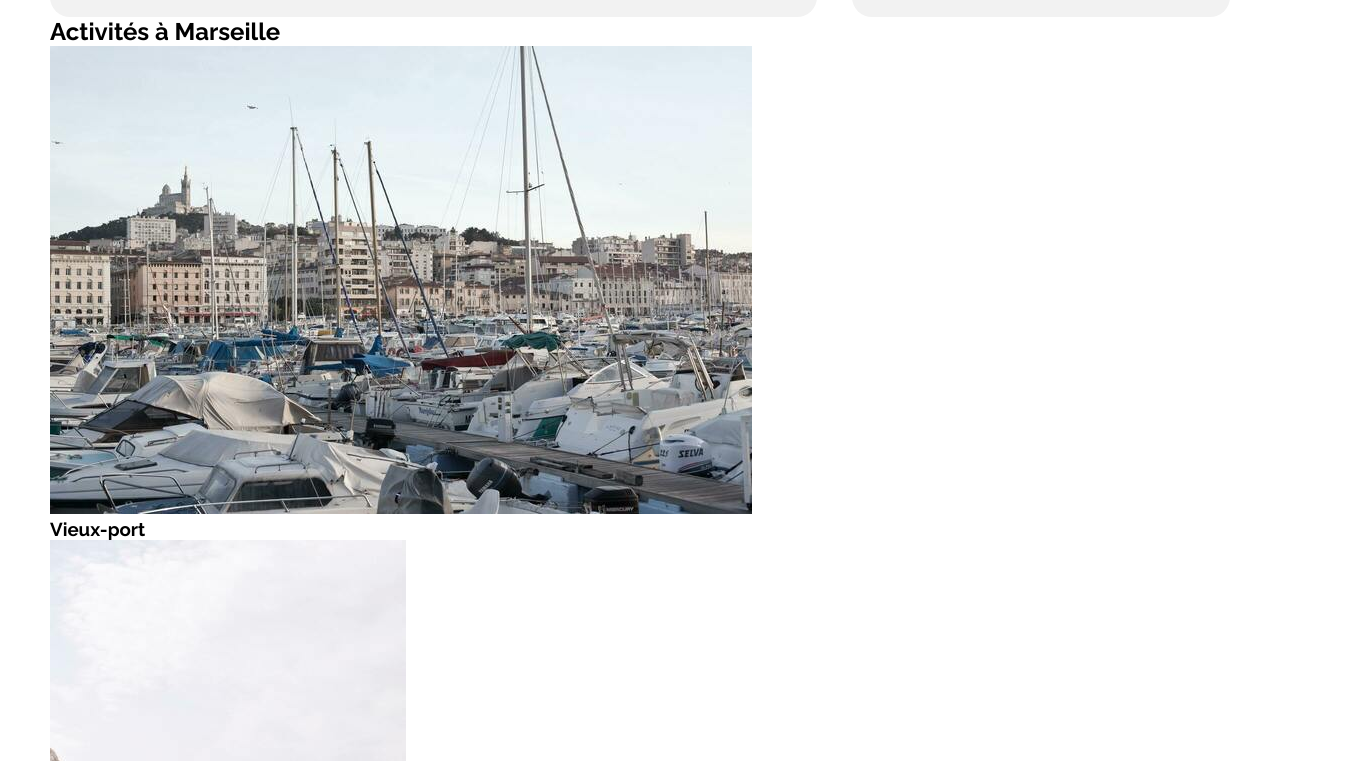
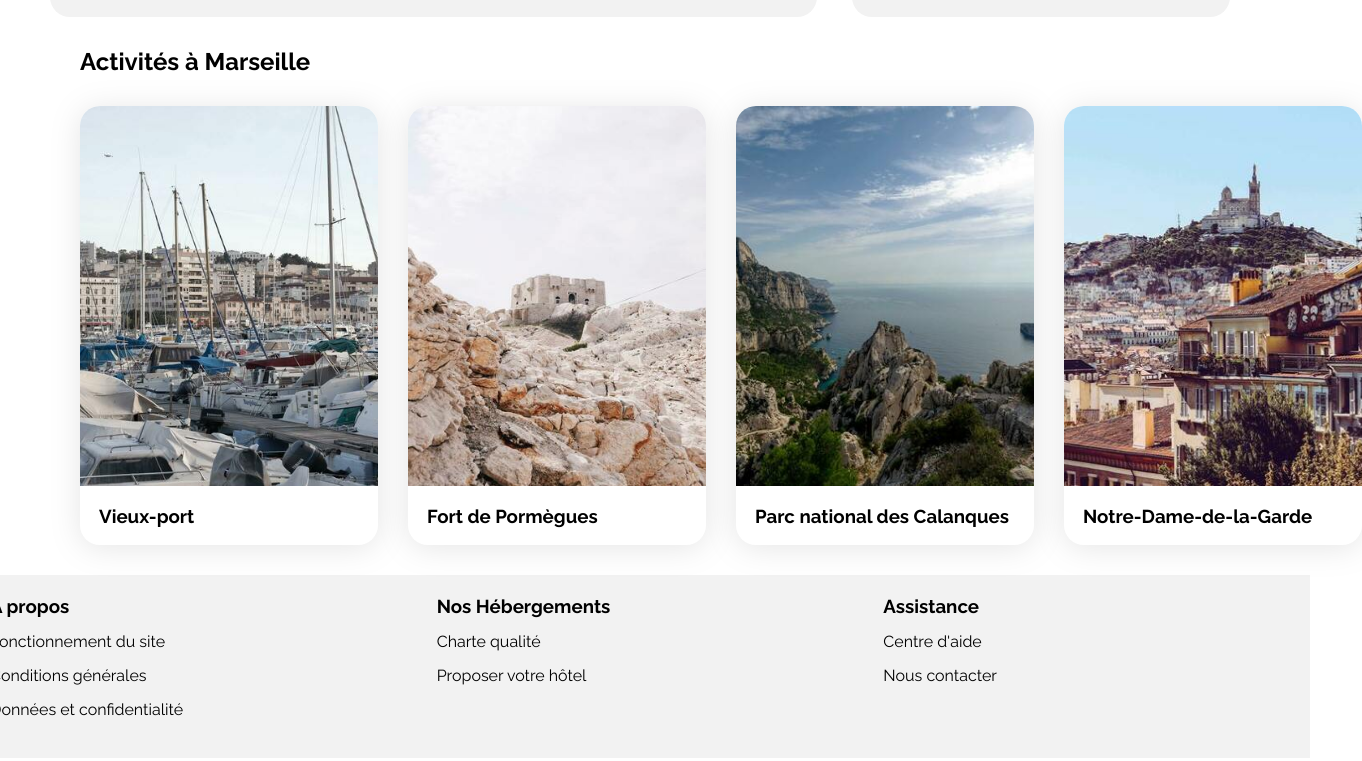
Before and after one commit to Ichivin/Projet-Booki-K.BLONDIAU, a plain HTML site: page index.html in a window 1280 px wide. Shown: the part 1274-2035 px from the top of the page, 1362 px wide, since content can reach past the window. Drawn offline with Linux system fonts and the light colour scheme.

Commit message:
add activities and footer css

```diff
--- a/css/style.css
+++ b/css/style.css
@@ -17,7 +17,8 @@
 
 body {
     display: flex;
-    justify-content: center;
+    align-items: center;
+    flex-direction: column;
 }
 
 .main-container {
@@ -259,6 +260,71 @@ li
     margin-left: 15px;
     gap: 8px;
 }
+.activities
+{
+    display:flex; flex-direction: row;
+    width: 240px ;
+    height: 439px;
+    gap: 30px;
+    margin-top: 30px;
+}
+.activities img
+{
+    height: 380px;
+    width: 298px;
+    border-radius: 20px 20px 0px 0px;
+    object-fit: cover;
+}
+.activity
+{
+    background-color: white;
+    border-radius: 20px;
+    filter: drop-shadow(0px 3px 15px rgba(0, 0, 0, 0.1));
+    height: 439px;
+}
+.activities_and_title
+{
+    margin-top: 30px;
+    margin-left: 30px;
+}
+.activities_subtitle
+{
+    margin-top: 15px;
+    margin-left: 19px;
+
+}
+.footer_links
+{
+    display: flex;
+    margin-top: 30px;
+    padding-bottom: 20px;
+    background-color: #F2F2F2;
+    width: 1340px;
+    height: 163px;
+    justify-content: space-between;
+}
+.footer_link_title
+{
+    margin-left: 20px;
+    margin-top: 20px;
+    width: 446px;
+    display: flex;
+    flex-direction: column;
+    gap: 15px;
+}
+.footer_link
+{
+    display: flex;
+    flex-direction: column;
+    gap: 15px;
+}
+.lieu::placeholder
+{
+    font-size: 18px;
+    font-weight: 700;
+    color: black;
+}
+
 
 
 
--- a/index.html
+++ b/index.html
@@ -39,7 +39,7 @@
                         <i class="fa-solid fa-location-dot location_dot"></i>
                         <input
                             type="text"
-                            placeholder="Marseille,France"
+                            placeholder="Marseille, France"
                             name="lieu"
                             id="lieu"
                             class="lieu"
@@ -291,33 +291,61 @@
                         </div>
                     </section>
                 </div>
+                <section class="activities_and_title">
                     <h2>Activités à Marseille</h2>
+                    <div class="activities">
+                        <a href="#">
+                            <article class="activity">
                                 <img src="images/activites/reno-laithienne.jpg" alt="image d'un port" />
-                <h3>Vieux-port</h3>
+                                <h3 class="activities_subtitle">Vieux-port</h3>
+                            </article>
+                        </a>
+                        <a href="#">
+                            <article class="activity">
                                 <img src="images/activites/paul-hermann.jpg" alt="image d'un Fort" />
-                <h3>Fort de Pormègues</h3>
+                                <h3 class="activities_subtitle">Fort de Pormègues</h3>
+                            </article>
+                        </a>
+                        <a href="#">
+                            <article class="activity">
                                 <img src="images/activites/kilyan-sockalingum.jpg" alt="image d'un parc national" />
-                <h3>Parc national des Calanques</h3>
+                                <h3 class="activities_subtitle">Parc national des Calanques</h3>
+                            </article>
+                        </a>
+                        <a href="#">
+                            <article class="activity">
                                 <img src="images/activites/florian-wehde.jpg" alt="image d'une basilique" />
-                <h3>Notre-Dame-de-la-Garde</h3>
+                                <h3 class="activities_subtitle">Notre-Dame-de-la-Garde</h3>
+                            </article>
+                        </a>
+                </section>
+                </div>
             </main>
             <footer>
+                <section class="footer_links">
+                    <div class="footer_link_title">
                         <h3>À propos</h3>
-                <ul>
+                        <ul class="footer_link">
                             <li><a href="#"> Fonctionnement du site </a></li>
                             <li><a href="#"> Conditions générales </a></li>
                             <li><a href="#"> Données et confidentialité </a></li>
                         </ul>
+                    </div>
+                    <div class="footer_link_title">
                         <h3>Nos Hébergements</h3>
-                <ul>
+                        <ul class="footer_link">
                             <li><a href="#"> Charte qualité </a></li>
                             <li><a href="#"> Proposer votre hôtel </a></li>
                         </ul>
-                <ul>
+                    </div>
+                    <div class="footer_link_title">
+                        <ul class="footer_link">
                             <h3>Assistance</h3>
                             <li><a href="#"> Centre d'aide </a></li>
                             <li><a href="#"> Nous contacter </a></li>
                         </ul>
+                    </div>
+                </section>
             </footer>
         </div>
     </body>
```
Lines whose indentation alone changed are shown as unchanged.
